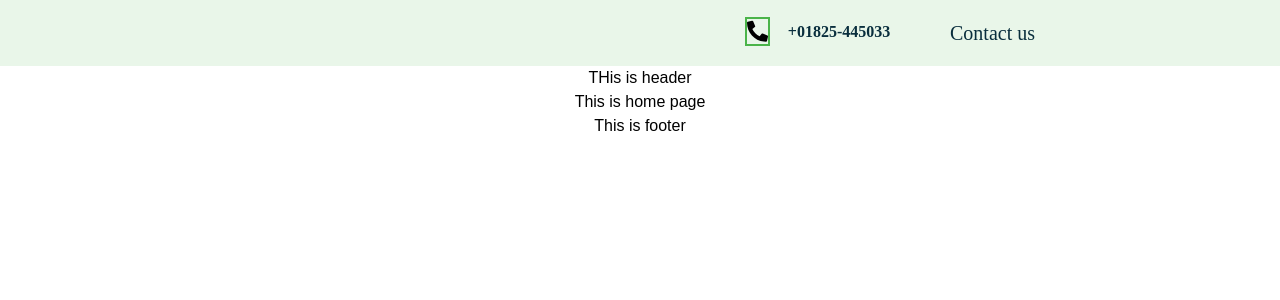
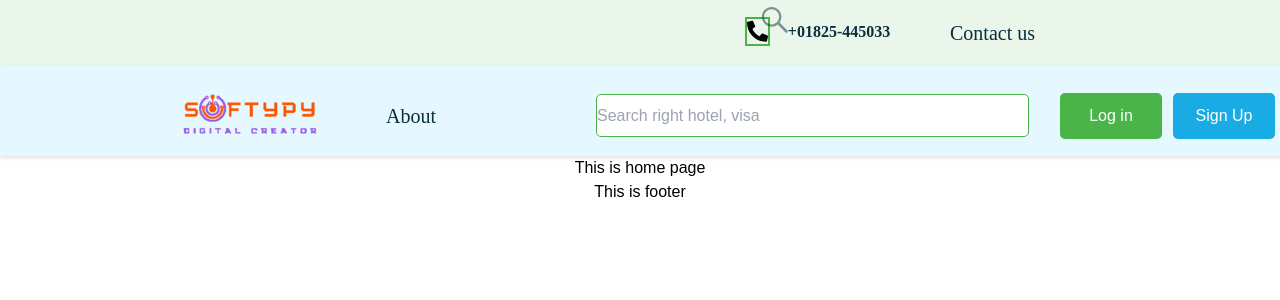
Before and after one commit to Ibrahim-Sikder/softypy, a React (Create React App) app: page / in a window 1280 px wide. Shown: the top 300 px of the page. Built offline with nearby package versions, Linux system fonts and the light colour scheme.

Commit message:
header-completed

```diff
--- /dev/null
+++ b/src/Pages/Shared/Header/Header.css
@@ -0,0 +1,78 @@
+.header{
+width: 1440px;
+margin:0 auto;
+height:90px;
+background: #E6F8FF;
+box-shadow: 0px 2px 4px rgba(0, 0, 0, 0.12);
+}
+.logo{
+position: absolute;
+width: 159px;
+height: 56px;
+left: 166px;
+top: 82px;
+}
+.headerContent{
+    width:1400px;
+    margin: 0 auto;
+    position:absolute;
+    top:5px;
+}
+.header h5{
+position: absolute;
+width: 93px;
+height: 12px;
+left: 386px;
+top: 105px;
+font-family: 'Poppins';
+font-style: normal;
+font-weight: 500;
+font-size: 20px;
+line-height: 30px;
+display: flex;
+align-items: center;
+text-align: center;
+color: #092E3D;
+}
+.header input{
+box-sizing: border-box;
+position: absolute;
+width: 433px;
+height: 43px;
+left: 596px;
+top: 89px;
+background: #FFFFFF;
+border: 1px solid #4AB449;
+border-radius: 5px;
+}
+.searchIcon{
+position: absolute;
+right: 41%;
+top: 12.5%;
+bottom: 12.5%;
+color: rgba(9, 46, 61, 0.5);
+width:102px;
+height:30px;
+}
+.header button{
+position: absolute;
+width: 102px;
+height: 46px;
+left: 1060px;
+top: 88px;
+color:#fff;
+background: #4AB449;
+border-radius: 5px;
+}
+.header .buttonTow{
+ position: absolute;
+width: 102px;
+height: 46px;
+left: 1173px;
+top: 88px;
+background: #19ABE3;
+border-radius: 5px;
+color:#fff;
+text-align:center;
+justify-content: center;
+}
--- a/src/Pages/Shared/Header/Header.js
+++ b/src/Pages/Shared/Header/Header.js
@@ -1,11 +1,26 @@
 import React from 'react';
 import TopBar from '../../../components/TopBar/TopBar';
-
+import './Header.css';
+import logo from '../../../Assets/logo.png';
+import { FaSistrix } from "react-icons/fa";
 const Header = () => {
     return (
         <div>
           <TopBar></TopBar>
-          <h2>THis is header</h2>
+          <div className="header">
+            <div className='headerContent flex '>
+              <span className='logo'>
+                <img src={logo} alt="" />
+              </span>
+              <h5>About</h5>
+              <span >
+              <input placeholder='Search right hotel, visa' type="text" />
+              <FaSistrix className='searchIcon'></FaSistrix>
+              </span>
+              <button>Log in</button>
+              <button className='buttonTow'>Sign Up</button>
+            </div>
+          </div>
         </div>
     );
 };
```
Also changed, not shown: src/Assets/logo.png (added).
